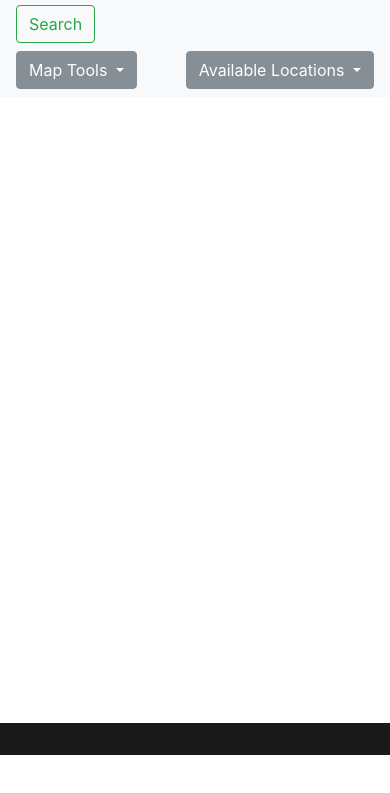
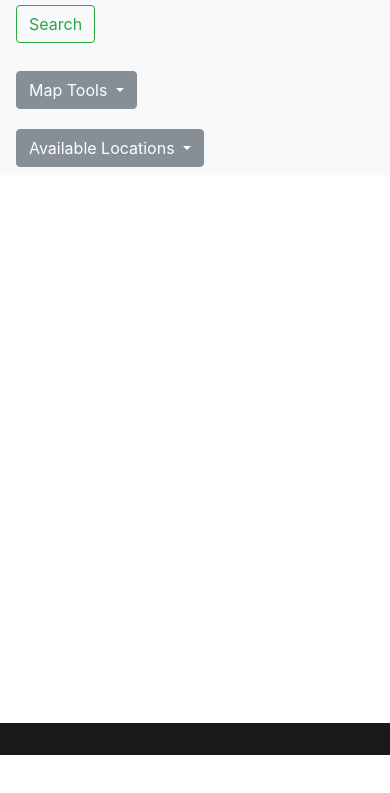
Before and after one commit to mm101006/Ideal-Neighborhood, a website: page IdealNeighborhood.html in a window 390 px wide. Shown: the part 89-882 px from the top of the page. Drawn offline with Linux system fonts and the light colour scheme; some packages are replaced by stand-ins of ours.

Commit message:
modification - set width on button, cleaned-up code

```diff
--- a/js/app.js
+++ b/js/app.js
@@ -1,4 +1,3 @@
-/*jshint sub:true*/
 // if script does not reside in the temp folder or script is wrong
 // and no internet connection to retrieve script,
 // this googleError function will be used
--- a/styles/app.css
+++ b/styles/app.css
@@ -1,9 +1,9 @@
 #map {
-		position: absolute;
-		width: 100%;
-		height: 100%;
-		z-index: 1;
-       }
+	position: absolute;
+	width: 100%;
+	height: 100%;
+	z-index: 1;
+}
 
 .modal-content {
 	margin-top: 50%;
@@ -44,8 +44,12 @@ div.dropdown-menu.show {
 }
 
 @media only screen and (max-width: 650px) {
+	#dropdownMenuButton{
+		position: inherit;
+		margin-top: 20px;
+		margin-right: 100px;
+	}
 	#list {
 	display: none;
 	}
-
 }
```
Also changed, not shown: IdealNeighborhood.html (+1 -0 lines).
